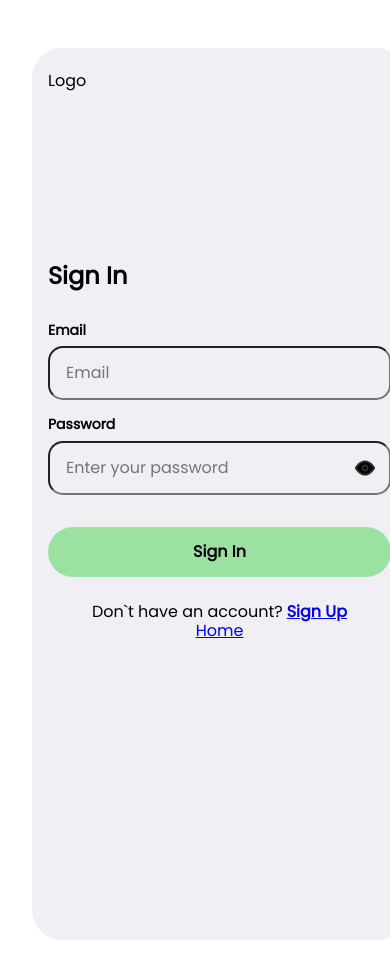
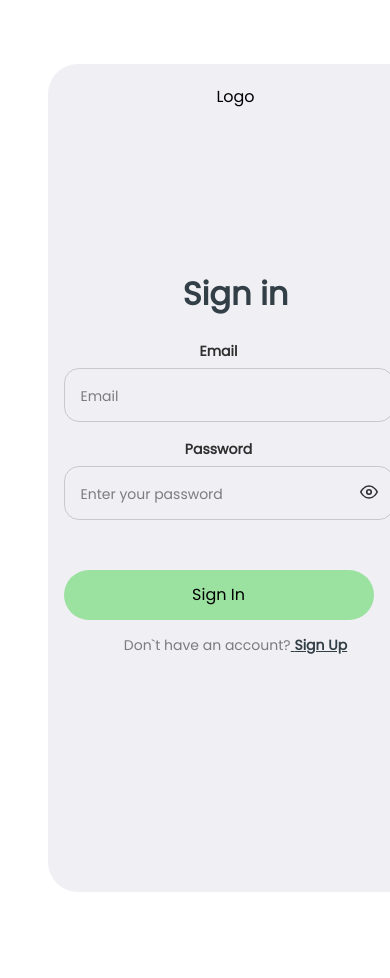
Before and after one commit to dmeshkovGit/AquaTrack, a React (Vite) app: page /signin in a window 390 px wide. Shown: the top 978 px of the page. After the commit the page ends 956 px from the top, so only its background shows below. Built offline with nearby package versions, Linux system fonts and the light colour scheme.

Commit message:
update style login page

```diff
--- a/src/components/CalendarItem/CalendarItem.module.css
+++ b/src/components/CalendarItem/CalendarItem.module.css
@@ -16,6 +16,9 @@
   letter-spacing: -1%;
   border: none;
   background: #d5d9da;
+  display: flex;
+  align-items: center;
+  justify-content: center;
 }
 .activeButton {
   background: var(--main);
--- a/src/components/CalendarPagination/CalendarPagination.jsx
+++ b/src/components/CalendarPagination/CalendarPagination.jsx
@@ -54,7 +54,7 @@ export default function CalendarPagination() {
           <FaAngleRight />
         </button>
       </div>
-      <Icon id="pieChart" height={20} width={20} />
+      <Icon className={css.icon} id="pieChart" height={20} width={20} />
     </div>
   );
 }
--- a/src/components/CalendarPagination/CalendarPagination.module.css
+++ b/src/components/CalendarPagination/CalendarPagination.module.css
@@ -18,6 +18,9 @@
   line-height: 18px;
   letter-spacing: -1%;
 }
+.icon {
+  fill: transparent;
+}
 @media screen and (min-width: 768px) {
   .title {
     font-size: 16px;
--- a/src/components/SignInForm/SignInForm.jsx
+++ b/src/components/SignInForm/SignInForm.jsx
@@ -4,6 +4,7 @@ import { yupResolver } from '@hookform/resolvers/yup';
 import * as yup from 'yup';
 import Icon from '../../shared/components/Icon/Icon';
 import { useState } from 'react';
+import clsx from 'clsx';
 
 const schema = yup.object().shape({
   email: yup
@@ -38,7 +39,15 @@ export default function SignInForm() {
       <form className={css.form} onSubmit={handleSubmit(onSubmit)}>
         <div className={css.inputGroup}>
           <label>Email</label>
-          <input type="email" placeholder="Email" {...register('email')} />
+          <input
+            className={clsx(
+              css.inputGroupInput,
+              errors.email && css.inputError,
+            )}
+            type="email"
+            placeholder="Email"
+            {...register('email')}
+          />
           {errors.email && <p className={css.error}>{errors.email.message}</p>}
         </div>
         <div className={css.inputGroup}>
@@ -48,6 +57,10 @@ export default function SignInForm() {
               type={showPassword ? 'text' : 'password'}
               placeholder="Enter your password"
               {...register('password')}
+              className={clsx(
+                css.inputGroupInput,
+                errors.password && css.inputError,
+              )}
             />
 
             <button
@@ -59,11 +72,11 @@ export default function SignInForm() {
                 <Icon
                   className="eyeOffIcon"
                   id="eyeOff"
-                  width={20}
-                  height={20}
+                  width={18}
+                  height={18}
                 />
               ) : (
-                <Icon className="eyeIcon" id="eye" width={20} height={20} />
+                <Icon className="eyeIcon" id="eye" width={18} height={18} />
               )}
             </button>
           </div>
--- a/src/components/SignInForm/SignInForm.module.css
+++ b/src/components/SignInForm/SignInForm.module.css
@@ -1,88 +1,101 @@
 .form {
   display: flex;
   flex-direction: column;
-  width: 100%;
-  margin-bottom: 16px;
+  width: 310px;
 }
 
 .inputGroup {
-  margin-bottom: 16px;
+  display: flex;
+  flex-direction: column;
+  gap: 8px;
+  position: relative;
+  padding-bottom: 18px;
+  width: 100%;
 }
 
-.inputGroup label {
-  display: block;
-  margin-bottom: 8px;
-  text-align: start;
-  font-weight: bold;
+.inputGroup > label {
+  color: #2f2f2f;
+  font-family: Poppins;
   font-size: 14px;
+  font-weight: 700;
+  line-height: 18px;
+  letter-spacing: -1%;
 }
 
-.inputGroup input {
+.inputGroupInput {
+  height: 50px;
   width: 100%;
-  padding: 16px;
-  box-sizing: border-box;
   border-radius: 15px;
-  border-color: solid 1px;
+  border: 1px solid rgba(47, 47, 47, 0.2);
   background-color: transparent;
+  padding-left: 16px;
+  outline: none;
 }
-
+.inputGroupInput::placeholder {
+  color: rgba(47, 47, 47, 0.6);
+  font-family: Poppins;
+  font-size: 14px;
+  line-height: 18px;
+  letter-spacing: -1%;
+}
+.inputError {
+  border: 1px solid rgb(239, 80, 80);
+  color: rgb(239, 80, 80);
+}
 .error {
-  color: var(--validation-error);
-  font-size: 0.8rem;
-  margin-top: 5px;
+  color: rgb(239, 80, 80);
+  font-size: 10px;
+  line-height: 18px;
+  letter-spacing: -1%;
+  position: absolute;
+  bottom: 0;
 }
 
 .submitButton {
-  display: flex;
-  justify-content: center;
-  padding: 16px;
-  margin-top: 16px;
-  background-color: var(--accent);
-  color: inherit;
+  height: 50px;
+  background: rgb(155, 225, 160);
+  width: 100%;
+  border-radius: 30px;
   border: none;
-  border-radius: 30px;
-  cursor: pointer;
-  font-size: 1rem;
-  font-weight: bold;
+  margin-top: 32px;
 }
 .submitButton:hover,
 .submitButton:focus {
-  background-color: var(--accent-hover);
-}
-.submitButton:disabled {
-  background-color: #cccccc;
+  background-color: rgb(135, 210, 141);
 }
 
-.link {
-  margin-top: 10px;
-  text-align: center;
-}
-
-/* .link a {
-  color: #007bff;
-  text-decoration: none;
-} */
-
-.passwordContainer {
-  position: relative;
+.submitButton:disabled {
 }
 
 .passwordToggle {
   position: absolute;
-  right: 10px;
-  top: 50%;
-  transform: translateY(-50%);
-  background: none;
   border: none;
-  cursor: pointer;
-  display: flex;
-  align-items: center;
+  background-color: transparent;
+  right: -10px;
+  top: 42px;
 }
-
-/* desktop 375px + */
-@media screen and (min-width: 375px) {
+.passwordToggle svg {
+  fill: transparent;
 }
-
-/* desktop 1440px + */
-@media screen and (min-width: 1440px) {
+@media screen and (min-width: 768px) {
+  .form {
+    width: 436px;
+  }
+  .submitButton {
+    width: 450px;
+    height: 60px;
+  }
+  .inputGroupInput {
+    width: 436px;
+    height: 56px;
+  }
+  .inputGroup {
+    padding-bottom: 20px;
+  }
+  .inputGroupInput::placeholder {
+    font-size: 16px;
+  }
+  .error {
+    font-size: 14px;
+  }
 }
--- a/src/pages/SignInPage/SignInPage.jsx
+++ b/src/pages/SignInPage/SignInPage.jsx
@@ -1,7 +1,9 @@
 import { Link } from 'react-router-dom';
+import SharedLayout from '../../components/SharedLayout/SharedLayout.jsx';
 import Logo from '../../shared/components/Logo/Logo';
 import SignInForm from '../../components/SignInForm/SignInForm';
 import css from '../SignInPage/SignInPage.module.css';
+import AdvantagesSection from '../../components/AdvantagesSection/AdvantagesSection.jsx';
 
 export default function SignIpPage() {
   const handleSignIn = data => {
@@ -9,23 +11,30 @@ export default function SignIpPage() {
     // логіка для надсилання даних на сервер
   };
   return (
+    <SharedLayout>
+      <div className={css.desctopContainer}>
         <div className={css.container}>
           <div className={css.logo}>
             <Logo />
           </div>
+          <div className={css.content}>
+            <h2 className={css.title}>Sign in</h2>
 
-      <div className={css.heading}>
-        <h2>sign in</h2>
-      </div>
             <SignInForm onSubmit={handleSignIn} />
 
-      <p>
+            <p className={css.notify}>
               Don`t have an account?
-        <span>
-          <Link to="/signup">Sign Up</Link>
-        </span>
+              <Link className={css.navLink} to="/signup">
+                {' '}
+                Sign Up
+              </Link>
             </p>
-      <Link to="/"> Home</Link>
           </div>
+        </div>
+        <div className={css.advantagesSection}>
+          <AdvantagesSection />
+        </div>
+      </div>
+    </SharedLayout>
   );
 }
--- a/src/pages/SignInPage/SignInPage.module.css
+++ b/src/pages/SignInPage/SignInPage.module.css
@@ -1,28 +1,81 @@
 .container {
-  display: flex;
-  flex-direction: column;
-  height: 100vh;
-  background-color: #f0eff4;
-  width: 343px;
+  background-color: rgb(240, 239, 244);
+
+  padding: 24px 16px;
+  width: 344px;
+  height: 780px;
   border-radius: 30px;
-  padding: 24px 16px;
-  font-family: inherit;
 }
 .logo {
-  display: flex;
   margin-bottom: 172px;
 }
-.heading {
-  display: flex;
-  text-transform: capitalize;
+.title {
   margin-bottom: 32px;
+  color: rgb(50, 63, 71);
+  font-family: Poppins;
+  font-size: 32px;
+  font-weight: 700;
+  line-height: 32px;
+  letter-spacing: -1%;
 }
-.container p {
-  display: flex;
-  flex-direction: row;
-  justify-content: center;
-  gap: 4px;
+.notify {
+  color: rgba(47, 47, 47, 0.6);
+  font-size: 14px;
+  line-height: 18px;
+  letter-spacing: -1%;
+  text-align: center;
+  margin-top: 16px;
 }
-.container span {
-  font-weight: bold;
+.navLink {
+  color: rgb(50, 63, 71);
+  font-family: Poppins;
+  font-size: 14px;
+  font-weight: 700;
+  line-height: 18px;
+  letter-spacing: -1%;
 }
+.advantagesSection {
+  display: none;
+}
+@media screen and (min-width: 768px) {
+  .container {
+    padding: 32px;
+    width: 704px;
+    height: 960px;
+    display: flex;
+    flex-direction: column;
+  }
+  .content {
+    margin: 0 auto;
+  }
+  .logo {
+    margin-bottom: 225px;
+  }
+  .title {
+    font-size: 36px;
+  }
+  .notify {
+    font-size: 16px;
+  }
+  .navLink {
+    font-size: 16px;
+  }
+}
+@media screen and (min-width: 1440px) {
+  .container {
+    width: 672px;
+    height: 736px;
+  }
+  .logo {
+    margin-bottom: 113px;
+  }
+  .desctopContainer {
+    display: flex;
+    gap: 32px;
+  }
+  .advantagesSection {
+    width: 672px;
+    height: 736px;
+    display: block;
+  }
+}
--- a/src/pages/SignUpPage/SignUpPage.jsx
+++ b/src/pages/SignUpPage/SignUpPage.jsx
@@ -1,7 +1,9 @@
-import { Link } from 'react-router-dom';
+import { NavLink } from 'react-router-dom';
+import SharedLayout from '../../components/SharedLayout/SharedLayout.jsx';
 import Logo from '../../shared/components/Logo/Logo';
 import SignUpForm from '../../components/SignUpForm/SignUpForm';
 import css from '../SignUpPage/SignUpPage.module.css';
+import AdvantagesSection from '../../components/AdvantagesSection/AdvantagesSection.jsx';
 
 export default function SignUpPage() {
   const handleSignUp = data => {
@@ -10,23 +12,28 @@ export default function SignUpPage() {
   };
 
   return (
-    <div className={css.container}>
-      <div className={css.logo}>
-        {' '}
-        <Logo />
+    <SharedLayout>
+      <div className={css.desctopContainer}>
+        <div className={css.container}>
+          <div className={css.logo}>
+            <Logo />
+          </div>
+          <div className={css.content}>
+            <h2 className={css.title}>Sign Up</h2>
+            <SignUpForm onSubmit={handleSignUp} />
+            <p className={css.notify}>
+              Already have an account?
+              <NavLink className={css.navLink} to="/signin">
+                {' '}
+                Sign In
+              </NavLink>
+            </p>
+          </div>
+        </div>
+        <div className={css.advantagesSection}>
+          <AdvantagesSection />
+        </div>
       </div>
-      <div className={css.heading}>
-        <h2>Sign Up</h2>
-      </div>
-
-      <SignUpForm onSubmit={handleSignUp} />
-      <p>
-        Already have an account?{' '}
-        <span>
-          <Link to="/signin">Sign In</Link>
-        </span>
-      </p>
-      <Link to="/"> Home</Link>
-    </div>
+    </SharedLayout>
   );
 }
```
Also changed, not shown: src/components/SignUpForm/SignUpForm.jsx (+23 -6 lines), src/components/SignUpForm/SignUpForm.module.css (+69 -48 lines), src/pages/SignUpPage/SignUpPage.module.css (+71 -19 lines). Lines whose indentation alone changed are shown as unchanged.
